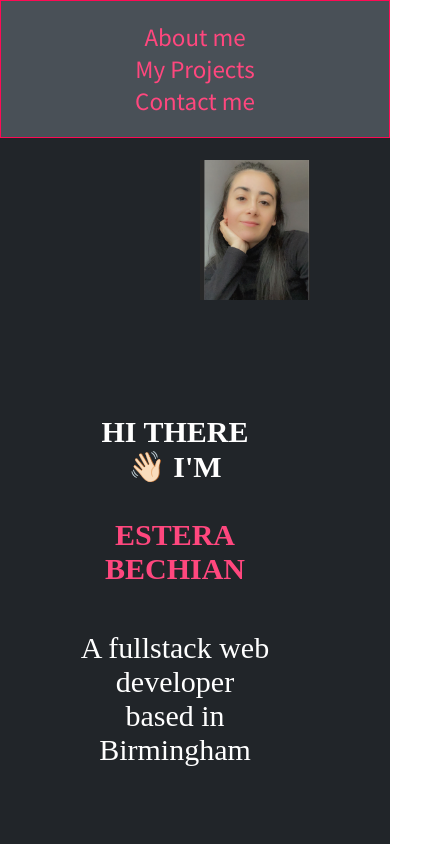
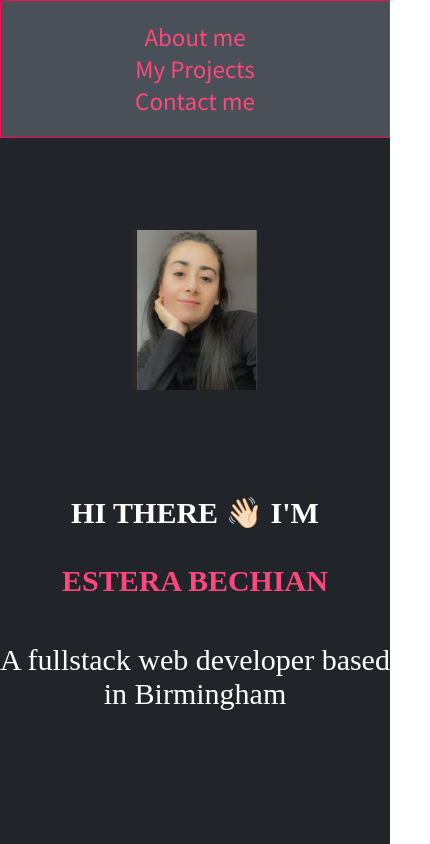
Before and after one commit to estera09-ux/my-portfolio-project, a plain HTML site: page index.html in a window 390 px wide. Shown: the top 844 px of the page, 430 px wide, since content can reach past the window. Drawn offline with Linux system fonts and the light colour scheme.

Commit message:
fixed the main of the webpage and the mobile viewport

```diff
--- a/assets/css/styles.css
+++ b/assets/css/styles.css
@@ -67,10 +67,12 @@ body {
 #about,
 .main,
 .center-image {
-  /* display: flex;
-  justify-content: center; */
   text-align: center;
-  margin-left: 220px;
+  padding: 80px 0 0;
+  display: flex;
+  align-items: center;
+  justify-content: center;
+  /* margin-left: 220px; */
 }
 
 /* the styling for the about me section */
@@ -100,7 +102,7 @@ h1 {
 .center-image {
   padding: 70px;
   margin: 20px;
-  width: 40%;
+  width: 30%;
   border-radius: 30%;
 }
 
@@ -246,16 +248,25 @@ h2 {
     align-items: center;
   }
 
-  #about,
-  .main,
-  .center-image {
-    /* display: flex; */
+  #about {
+    display: flex;
+    justify-content: center;
+  }
+
+  .main {
+    display: flex;
+  }
+  .main .center-image {
+    display: flex;
     /* flex-direction: column; */
     height: 300px;
     width: 350px;
     font-size: 10px;
-    margin: 0;
-    padding: 80px;
+    margin: 80px 0 0;
+    /* padding: 80px; */
+  }
+
+  #about {
     text-align: center;
   }
 
--- a/index.html
+++ b/index.html
@@ -4,6 +4,7 @@
     <meta charset="UTF-8" />
     <meta http-equiv="X-UA-Compatible" content="IE=edge" />
     <meta name="viewport" content="width=device-width, initial-scale=1.0" />
+    <!--  -->
     <link
       rel="stylesheet"
       href="https://cdnjs.cloudflare.com/ajax/libs/font-awesome/6.1.1/css/all.min.css"
@@ -53,6 +54,7 @@
             alt="image of me "
             class="center-image"
           />
+     <div class="main-header">
       <h1 class="heading">
         HI THERE 👋🏻 I'M
         <span>
@@ -61,6 +63,7 @@
         </span>
       </h1>
       <p class="heading">A fullstack web developer based in Birmingham</p>
+     </div>
         </div>
       </div>
     </section>
```
Lines whose indentation alone changed are shown as unchanged.
